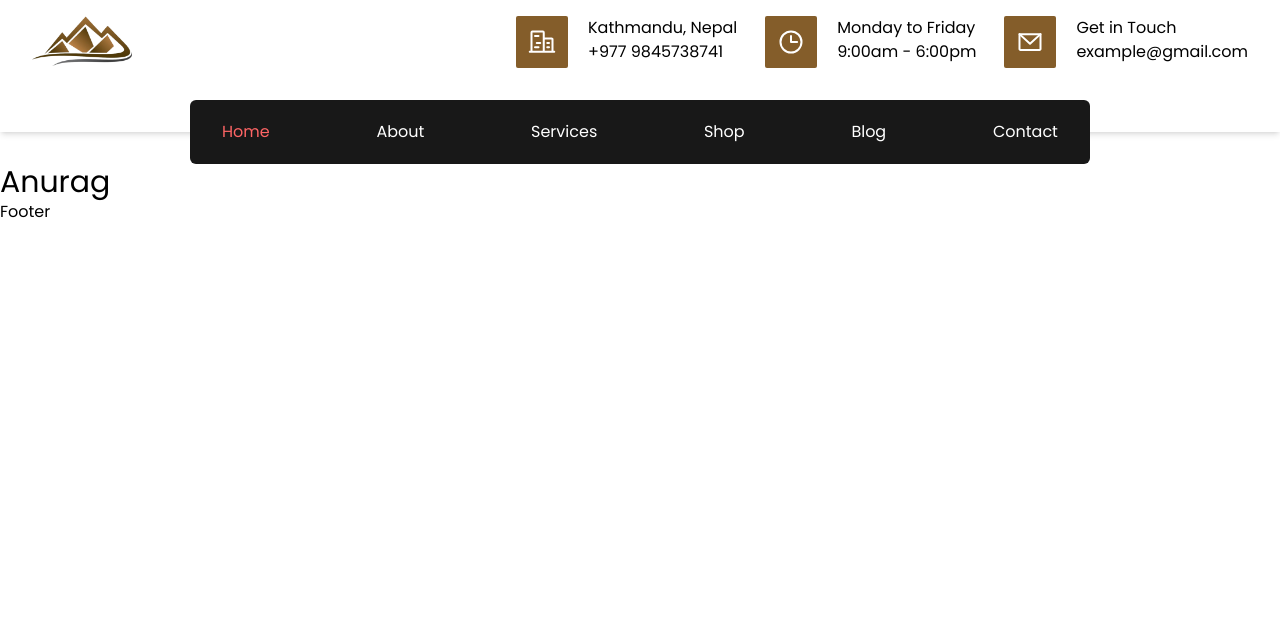
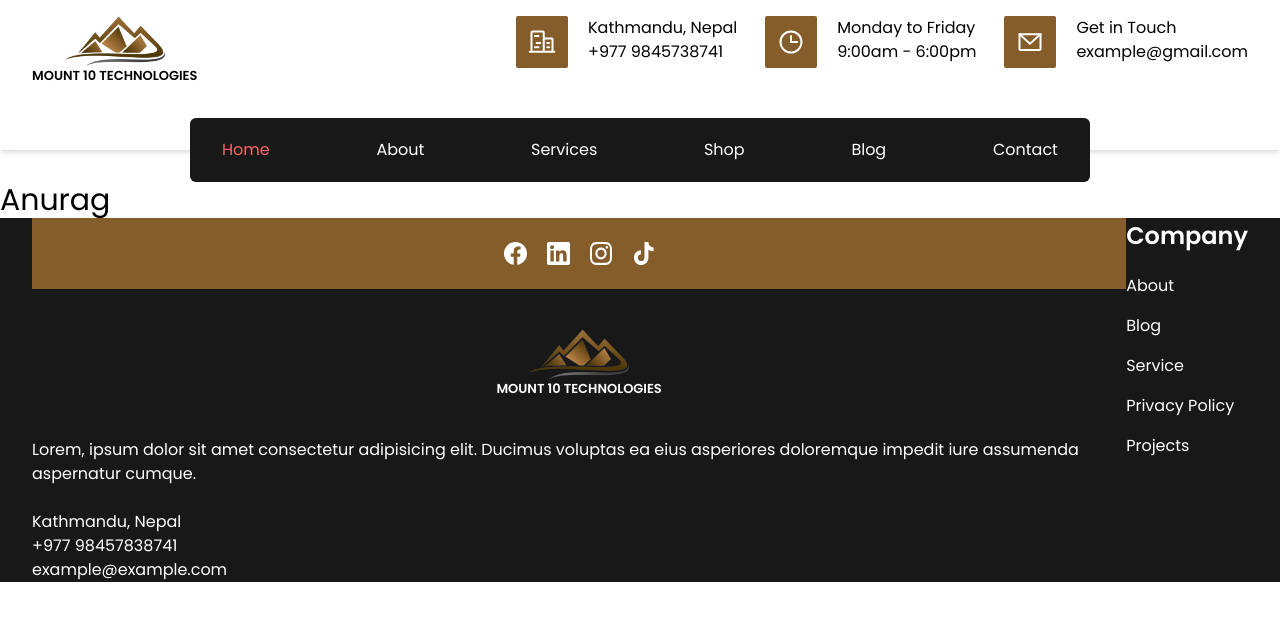
Before and after one commit to Anuragsah401/mt10web-client, a Next.js app: page / in a window 1280 px wide. Shown: the top 620 px of the page. Built offline with nearby package versions, Linux system fonts and the light colour scheme.

Commit message:
working on footer

```diff
--- /dev/null
+++ b/src/assets/icons/SocialMediaIcon.jsx
@@ -0,0 +1,91 @@
+import React from "react";
+
+const FacebookIcon = (props) => {
+  return (
+    <svg
+      width={23}
+      height={23}
+      fill="none"
+      xmlns="http://www.w3.org/2000/svg"
+
+      {...props}
+    >
+      <g clipPath="url(#prefix__clip0_17_61)">
+        <path
+          d="M23 11.5C23 5.149 17.851 0 11.5 0S0 5.149 0 11.5c0 5.74 4.205 10.498 9.703 11.36v-8.036h-2.92V11.5h2.92V8.966c0-2.882 1.717-4.474 4.344-4.474 1.258 0 2.574.225 2.574.225v2.83h-1.45c-1.428 0-1.874.886-1.874 1.797V11.5h3.19l-.51 3.324h-2.68v8.036C18.795 21.998 23 17.24 23 11.5z"
+          fill="#fff"
+        />
+      </g>
+      <defs>
+        <clipPath id="prefix__clip0_17_61">
+          <path fill="#fff" d="M0 0h23v23H0z" />
+        </clipPath>
+      </defs>
+    </svg>
+  );
+};
+
+const LinkedInIcon = (props) => {
+  return (
+    <svg
+      width={23}
+      height={23}
+      fill="none"
+      xmlns="http://www.w3.org/2000/svg"
+      {...props}
+    >
+      <g clipPath="url(#prefix__clip0_17_68)">
+        <path
+          d="M21.297 0H1.698C.759 0 0 .741 0 1.658v19.68C0 22.254.76 23 1.698 23h19.6c.938 0 1.702-.746 1.702-1.658V1.658C23 .74 22.236 0 21.297 0zM6.824 19.6H3.41V8.62h3.414V19.6zM5.117 7.124a1.978 1.978 0 110-3.954 1.977 1.977 0 010 3.954zm14.482 12.474h-3.41v-5.336c0-1.272-.022-2.911-1.774-2.911-1.774 0-2.043 1.388-2.043 2.82V19.6H8.965V8.621h3.27v1.5h.046c.453-.863 1.567-1.775 3.225-1.775 3.455 0 4.092 2.274 4.092 5.23v6.023z"
+          fill="#fff"
+        />
+      </g>
+      <defs>
+        <clipPath id="prefix__clip0_17_68">
+          <path fill="#fff" d="M0 0h23v23H0z" />
+        </clipPath>
+      </defs>
+    </svg>
+  );
+};
+
+const InstaIcon = (props) => {
+  return (
+    <svg
+      width={22}
+      height={23}
+      fill="none"
+      xmlns="http://www.w3.org/2000/svg"
+      {...props}
+    >
+      <g clipPath="url(#prefix__clip0_17_63)" fill="#fff">
+        <path d="M11 2.07c2.94 0 3.287.014 4.443.068 1.074.05 1.654.238 2.041.396.511.206.88.458 1.263.858.387.404.623.786.821 1.32.15.405.33 1.016.378 2.134.052 1.213.064 1.577.064 4.645 0 3.073-.012 3.437-.064 4.645-.047 1.123-.228 1.73-.378 2.134-.198.534-.438.92-.82 1.32a3.373 3.373 0 01-1.264.858c-.387.158-.971.346-2.041.396-1.16.054-1.508.067-4.443.067-2.94 0-3.287-.013-4.443-.067-1.074-.05-1.654-.238-2.041-.396a3.39 3.39 0 01-1.263-.858 3.557 3.557 0 01-.821-1.32c-.15-.405-.33-1.015-.378-2.134-.052-1.213-.065-1.577-.065-4.645 0-3.073.013-3.437.065-4.645.047-1.123.228-1.73.378-2.134.198-.534.438-.92.82-1.32a3.373 3.373 0 011.264-.858c.387-.158.971-.346 2.041-.396 1.156-.054 1.504-.067 4.443-.067zM11 0C8.014 0 7.64.013 6.467.067 5.298.121 4.495.32 3.798.602a5.351 5.351 0 00-1.95 1.33A5.666 5.666 0 00.576 3.967c-.27.732-.46 1.567-.512 2.79C.013 7.986 0 8.376 0 11.5c0 3.122.013 3.513.064 4.74.052 1.221.241 2.061.512 2.789.283.76.657 1.401 1.272 2.04a5.36 5.36 0 001.946 1.325c.7.283 1.5.48 2.669.534 1.173.054 1.546.067 4.533.067 2.986 0 3.36-.013 4.533-.067 1.169-.054 1.972-.251 2.668-.534a5.36 5.36 0 001.947-1.326c.61-.638.988-1.28 1.267-2.035.271-.732.46-1.567.512-2.79.051-1.226.064-1.616.064-4.738 0-3.123-.013-3.513-.064-4.74-.052-1.222-.241-2.062-.512-2.79a5.42 5.42 0 00-1.259-2.043A5.359 5.359 0 0018.206.606c-.7-.283-1.5-.48-2.668-.534C14.36.013 13.986 0 11 0z" />
+        <path d="M11 5.593c-3.12 0-5.65 2.646-5.65 5.907s2.53 5.907 5.65 5.907c3.12 0 5.65-2.646 5.65-5.907S14.12 5.593 11 5.593zm0 9.739c-2.024 0-3.665-1.716-3.665-3.832 0-2.116 1.641-3.832 3.665-3.832s3.665 1.716 3.665 3.832c0 2.116-1.641 3.832-3.665 3.832zM18.193 5.36c0 .763-.593 1.378-1.32 1.378-.73 0-1.318-.62-1.318-1.379 0-.764.593-1.379 1.319-1.379s1.319.62 1.319 1.38z" />
+      </g>
+      <defs>
+        <clipPath id="prefix__clip0_17_63">
+          <path fill="#fff" d="M0 0h22v23H0z" />
+        </clipPath>
+      </defs>
+    </svg>
+  );
+};
+
+const TiktokIcon = (props) => {
+  return (
+    <svg
+      width={23}
+      height={23}
+      fill="none"
+      xmlns="http://www.w3.org/2000/svg"
+      {...props}
+    >
+      <path
+        d="M16.361 0h-3.876v15.667c0 1.866-1.49 3.4-3.346 3.4-1.855 0-3.346-1.534-3.346-3.4 0-1.834 1.458-3.334 3.247-3.4V8.333c-3.943.067-7.123 3.3-7.123 7.334C1.917 19.733 5.163 23 9.172 23s7.255-3.3 7.255-7.333V7.633a8.976 8.976 0 005.136 1.734V5.433c-2.916-.1-5.202-2.5-5.202-5.433z"
+        fill="#fff"
+      />
+    </svg>
+  );
+};
+
+export { FacebookIcon, LinkedInIcon, InstaIcon, TiktokIcon };
--- a/src/components/UI/Footer/Footer.jsx
+++ b/src/components/UI/Footer/Footer.jsx
@@ -1,9 +1,83 @@
-import React from 'react'
+import React from "react";
+import Link from "next/link";
+
+import {
+  FacebookIcon,
+  LinkedInIcon,
+  InstaIcon,
+  TiktokIcon,
+} from "assets/icons/SocialMediaIcon";
+
+import Image from "next/image";
+
+import logo from "assets/logo.png";
 
 const Footer = () => {
+  const icons = [
+    { Icon: FacebookIcon, link: "http://" },
+    { Icon: LinkedInIcon, link: "" },
+    { Icon: InstaIcon, link: "http://" },
+    { Icon: TiktokIcon, link: "" },
+  ];
+
+  const links = [
+    { name: "About", link: "" },
+    { name: "Blog", link: "" },
+    { name: "Service", link: "" },
+    { name: "Privacy Policy", link: "" },
+    { name: "Projects", link: "" },
+  ];
+
   return (
-    <div>Footer</div>
-  )
-}
+    <div className="flex px-8 bg-secondary text-white">
+      <div>
+        <div className="bg-primary flex gap-5 py-6 justify-center">
+          {icons.map((item, index) => (
+            <div key={index} className="hover:scale-[1.1] transform-all 2s ease-in-out">
+              <Link href={item.link} >
+                <item.Icon />
+              </Link>
+            </div>
+          ))}
+        </div>
+        <div className="flex flex-col items-center my-10">
+          <Image src={logo} alt="Mount10tech logo" width={100} height={100} />
+          <div className="text-[13px] font-semibold">MOUNT 10 TECHNOLOGIES</div>
+        </div>
 
-export default Footer
+        <p>
+          Lorem, ipsum dolor sit amet consectetur adipisicing elit. Ducimus
+          voluptas ea eius asperiores doloremque impedit iure assumenda
+          aspernatur cumque.
+        </p>
+
+        <div className="mt-6">
+           Kathmandu, Nepal <br />
+           +977 98457838741 <br />
+           example@example.com
+        </div>
+
+
+      </div>
+
+      <div>
+        <div>
+          <h2 className="text-[1.5em] font-semibold">Company</h2>
+          <ul className="mt-5">
+            {links.map((item, i) => {
+              return (
+                <Link href={item.link} key={i} className="hover:text-[#fd6565]">
+                  <li className="mt-4">{item.name}</li>
+                </Link>
+              );
+            })}
+          </ul>
+        </div>
+        <div></div>
+      </div>
+      <div></div>
+    </div>
+  );
+};
+
+export default Footer;
--- a/src/components/UI/Header/InfoBar.jsx
+++ b/src/components/UI/Header/InfoBar.jsx
@@ -27,15 +27,18 @@ const InfoBar = () => {
 
   return (
     <div className="flex justify-between px-8 py-4 lg:pb-[4rem] shadow-md">
-      <div>
+      <div className="flex flex-col items-center">
         <Image src={logo} alt="Mount10tech logo" width={100} height={100} />
+        <div className="text-[13px] font-semibold">MOUNT 10 TECHNOLOGIES</div>
       </div>
       <div className="hidden lg:block">
         <ul className="flex gap-7">
           {infoItem.map((item, i) => {
             return (
               <li key={`infoItem ${i}`} className="flex gap-5">
-                <div className="p-3 bg-primary text-[#fff] rounded-sm">{item.logo}</div>
+                <div className="p-3 bg-primary text-[#fff] rounded-sm">
+                  {item.logo}
+                </div>
                 <div>
                   {item.title} <br />
                   {item.subTitle}
--- a/tailwind.config.js
+++ b/tailwind.config.js
@@ -12,6 +12,7 @@ module.exports = {
     colors: {
       'primary': '#845D2A',
       'secondary': '#181818',
+      'white': "#FFF"
     },
     fontFamily: {
       sans: ['Graphik', 'sans-serif'],
```
